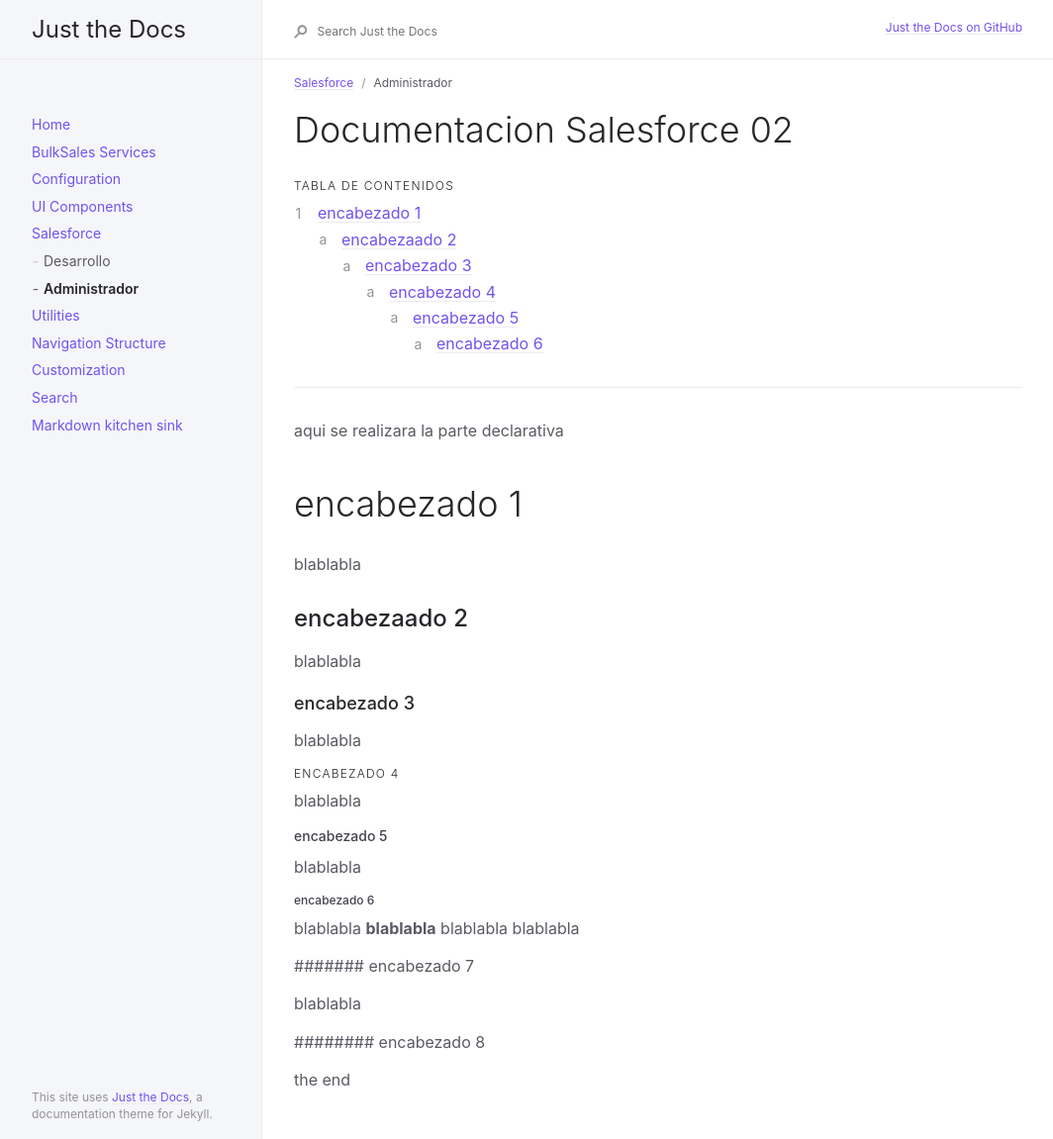
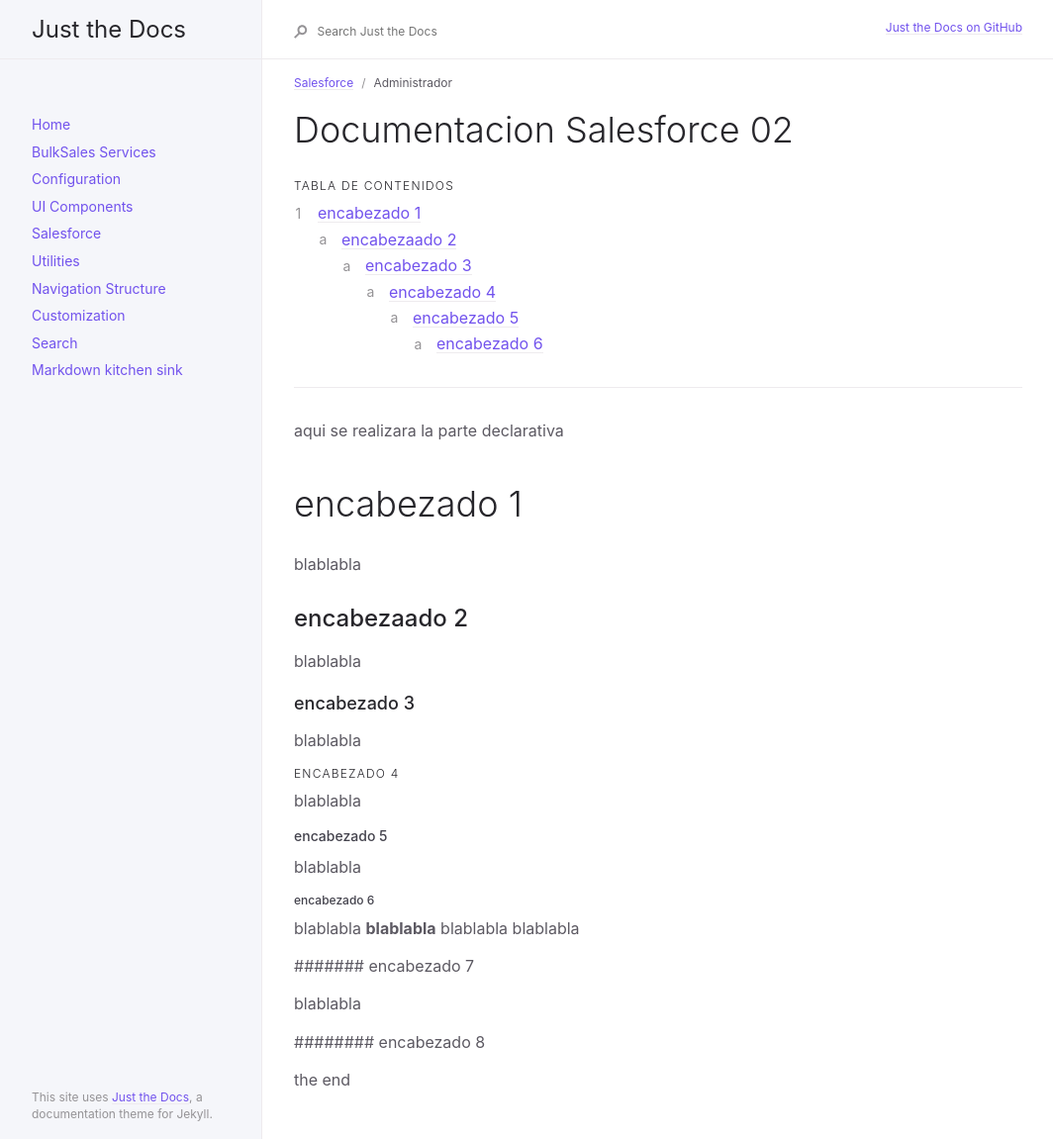
Before and after one commit to abeltranes/abeltranes.github.io, a Jekyll site: the page built from docs/salesforce/doc02.md, in a window 1280 px wide. Shown: the whole page at 99% size, without its empty margins (91-1155 px from the left). Built offline with Jekyll 4.4.1, drawn with Linux system fonts in a browser that asks for light colours.

Commit message:
Update nav.html

```diff
--- a/_includes/nav.html
+++ b/_includes/nav.html
@@ -4,7 +4,7 @@
     {% for node in pages_list %}
       {% unless node.nav_exclude %}
         {% if node.parent == nil %}
-          <li class="navigation-list-item{% if page.url == node.url or page.parent == node.title or page.grand_parent == node.title %} active{% endif %}">
+          <li class="navigation-list-item{% if page.url == node.url %} active{% endif %}">
             {% if page.parent == node.title or page.grand_parent == node.title %}
               {% assign first_level_url = node.url | absolute_url %}
             {% endif %}
```
